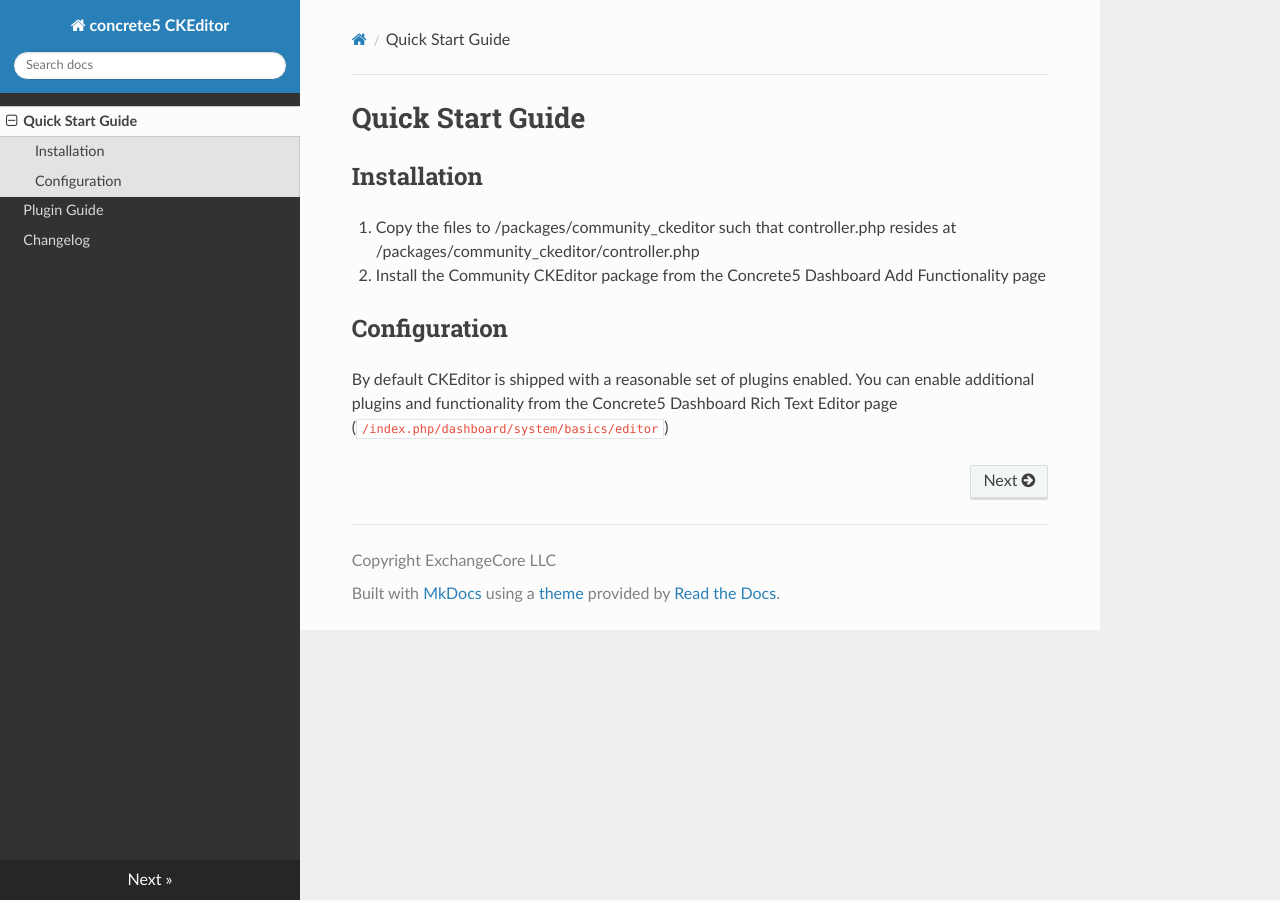
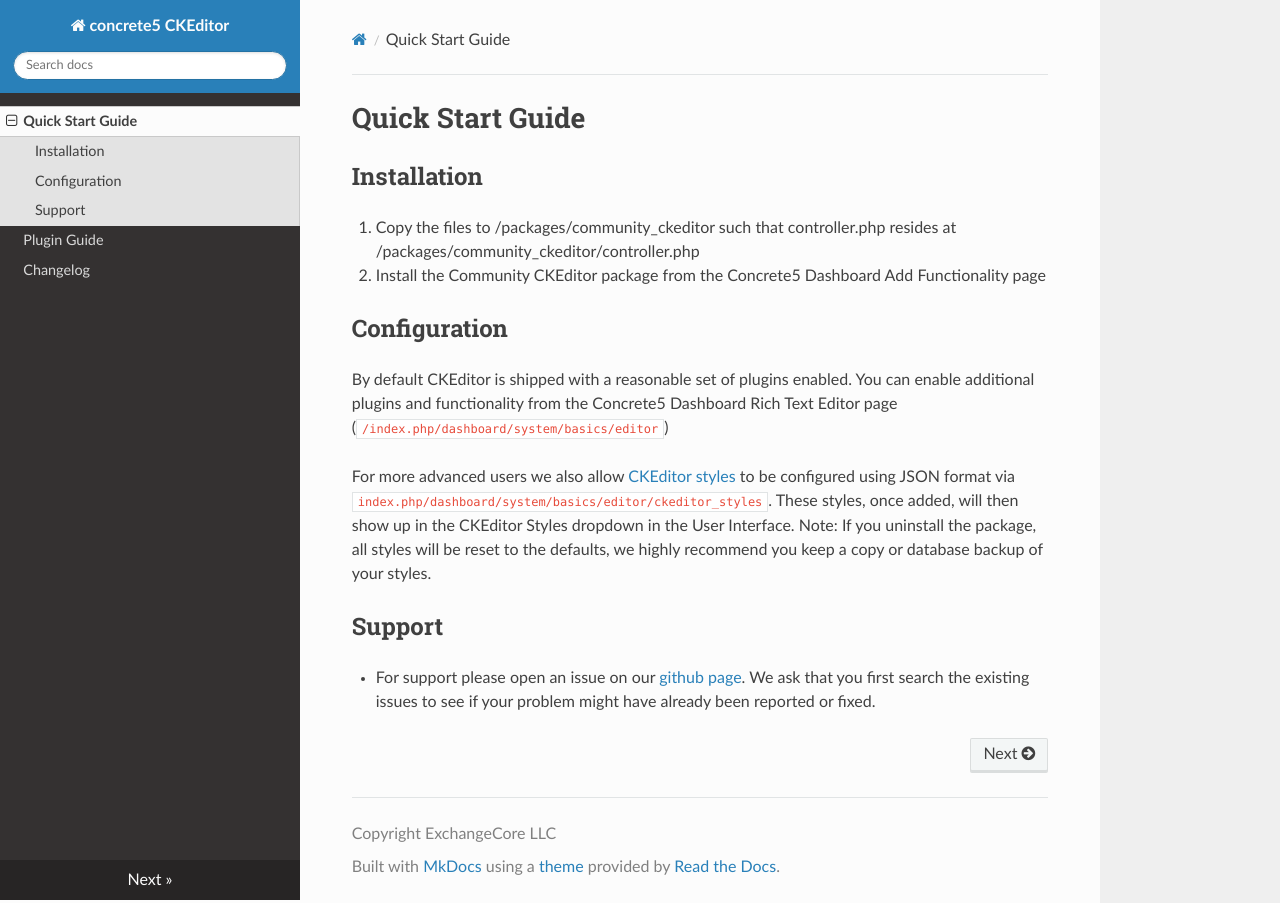
Before and after one commit to ExchangeCore/Concrete5-CKEditor, an MkDocs documentation site: the page built from docs/index.md, in a window 1280 px wide. Built offline with MkDocs 1.6.1, drawn with Linux system fonts in a browser that asks for light colours; nearby versions of some CDN libraries; old or Windows-style settings are respelled for this version of MkDocs.

Commit message:
Docs updates

```diff
--- a/docs/index.md
+++ b/docs/index.md
@@ -9,3 +9,13 @@
 
 By default CKEditor is shipped with a reasonable set of plugins enabled. You can enable additional plugins and
 functionality from the Concrete5 Dashboard Rich Text Editor page (`/index.php/dashboard/system/basics/editor`)
+
+For more advanced users we also allow [CKEditor styles](http://docs.ckeditor.com/#!/guide/dev_howtos_styles) to be
+configured using JSON format via `index.php/dashboard/system/basics/editor/ckeditor_styles`. These styles, once added,
+will then show up in the CKEditor Styles dropdown in the User Interface. Note: If you uninstall the package, all styles
+will be reset to the defaults, we highly recommend you keep a copy or database backup of your styles.
+
+## Support
+
+* For support please open an issue on our [github page](https://github.com/ExchangeCore/Concrete5-CKEditor/issues). We
+ask that you first search the existing issues to see if your problem might have already been reported or fixed.
```
Also changed, not shown: README.md (+1 -1 lines), docs/changelog.md (+3 -2 lines), docs/plugin-guide.md (+5 -0 lines).
